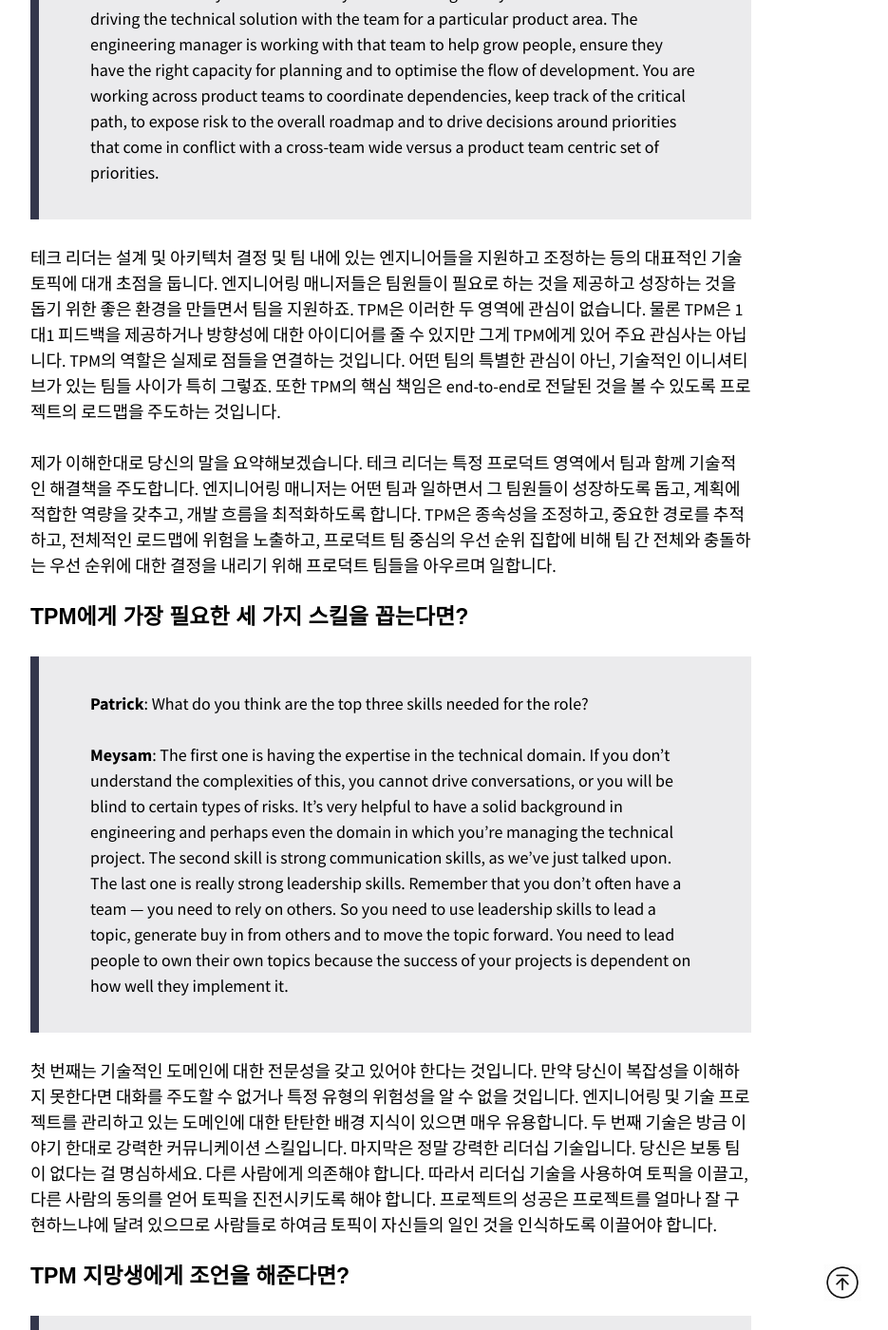
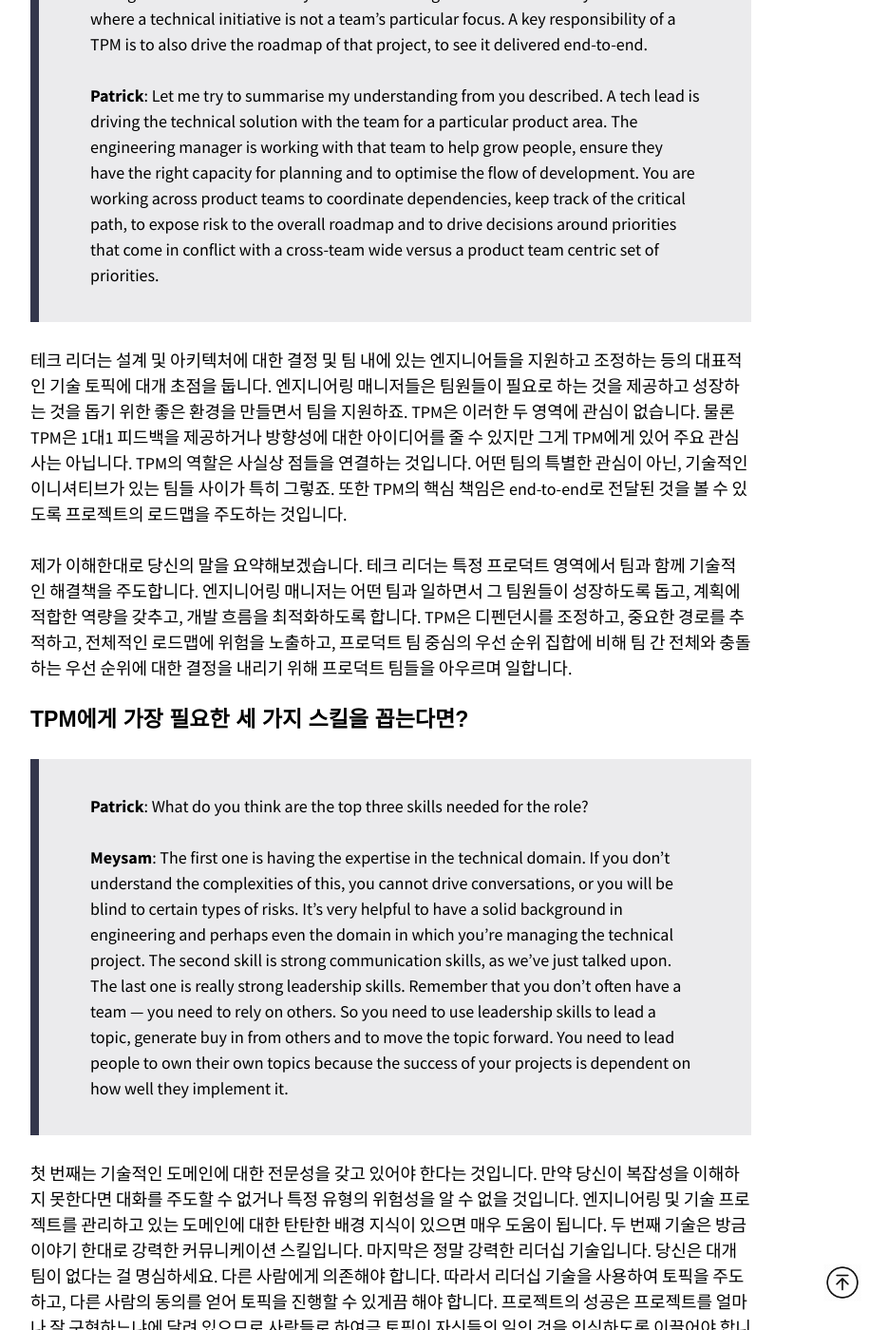
Before and after one commit to olvimama/olvimama.github.io, a Jekyll site: the page built from _posts/2021-05-04-what-is-tpm.md, in a window 1280 px wide and 1400 px high, scrolled down 5041 px. Shown: the whole window at 95% size, without its empty margins (343-1278 px from the left). Built offline with Jekyll 4.4.1, drawn with Linux system fonts in a browser that asks for light colours; nearby versions of some CDN libraries; some of the changed text lies outside the part shown.

Commit message:
번역 어색한 부분 수정

```diff
--- a/_posts/2021-05-04-what-is-tpm.md
+++ b/_posts/2021-05-04-what-is-tpm.md
@@ -25,13 +25,14 @@ tags:
 6. 팀 간 협업 및 커뮤니케이션 능력이 필요하다.
 7. 비즈니스 문제를 해결하기 위해 어떻게 기술을 활용할지 알아야 한다.
 
-이렇게 보면 PM 혹은 PO와의 큰 차이가 없어보인다. 다만 업무에서 기술 사이드에 보다 밀착된 느낌을 받을 뿐.
+이렇게 보면 PM 혹은 PO와의 큰 차이가 없어보인다. 다만 업무에서 기술 사이드에 보다 밀착된 느낌을 받을 뿐.<br>
+하지만 이는 내 착각이었음을 다른 글을 보고 알게 됐다. 그 글은 이제 곧 소개하겠다.
 
 * * *
 
 보다 자세한 내용을 알고자 영어로 검색을 했다. 다행히 꽤 괜찮은 검색 결과를 얻었다. `What does a Technical Program Manager do?` 라는, 내가 궁금한 것을 묻고 있는 인터뷰를 발견한 것! 2년 전의 인터뷰이므로 지금은 TPM의 RnR이 변경되었을 수 있지만 TPM이라는 직무가 세상에 나온지 얼마 안될 때의 시점으로 보여 개념을 잡기에는 충분해보였다. 나와 같은 사람들에게 도움이 될 수 있을까 싶어, 인터뷰 중 일부를 인용 및 번역해보았다.
 
-질문의 경우 축약해서 번역하고 답변 번역에 치중했으며, 번역에 오류가 있을 수 있는 점을 양해 부탁드립니다.
+질문의 경우 축약해서 번역하고 답변 번역에 치중했으며, 일부 의역이 있습니다. 또한 번역에 오류가 있을 수 있는 점을 양해 부탁드립니다.
 {: .notice}
 
 {% include toc %}
@@ -43,13 +44,13 @@ tags:
 > **Patrick**: You’re in this role, “Technical Program Manager”. How do you describe this role to other people?<br><br>
 > **Meysam**: This role manages multiple areas at the same time and mostly focused on technical projects. This means the person playing the role should have a technical background but also have great project management skills to manage programs of work. This is a very complex role requiring many interdisciplinary skills. This role coordinates projects across many teams who all have stakes in a technical project. This person requires a technical background because they need to understand and traverse technical dependencies, work very closely with deeply technical people and at the same time manage the roadmap and often non-technical stakeholders to ensure teams are on track.
 
-이 역할은 동시에 여러 영역을 관리하며 주로 기술 프로젝트에 중점을 둡니다. 이것은 즉, TPM의 경우 기술적인 배경 지식을 가져야할 필요가 있고, 뿐만 아니라 작업 프로그램을 관리할 수 있는 훌륭한 프로젝트 관리 스킬을 가져야만 한다는 걸 뜻합니다. 박학다식할 필요가 있는 복잡한 역할인 거죠. 기술 프로젝트에 이해 관계가 있는 복수의 팀이 연관된 프로젝트들을 조정합니다. TPM은 기술적인 배경지식이 반드시 필요합니다. 기술적인 종속성을 이해 및 고찰해야 하고, 기술 인력과 매우 밀접하게 일해야 하고, 동시에 팀들의 업무가 순조로이 진행되도록 로드맵 및 비기술 이해관계자를 관리해야 하기 때문입니다.
+이 역할은 동시에 여러 영역을 관리하며 주로 기술 프로젝트에 중점을 둡니다. 이것은 즉, TPM의 경우 기술적인 배경 지식을 가져야할 필요가 있고, 뿐만 아니라 작업 프로그램을 관리할 수 있는 훌륭한 프로젝트 관리 스킬을 가져야만 한다는 걸 뜻합니다. 박학다식할 필요가 있는 복잡한 역할인 거죠. TPM은 여러 팀이 연관된 프로젝트들을 조정해야 하는데, 이 복수의 팀들은 기술 프로젝트에 이해관계가 있다는 특성이 있습니다. TPM을 하는 사람은 기술적인 배경지식을 요구합니다. 기술적인 디펜던시를 이해 및 고찰해야 하고, 기술 인력과 매우 밀접하게 일해야 하고, 동시에 팀들의 업무가 순조로이 진행되도록 로드맵 및 비기술 이해관계자를 관리해야 하기 때문입니다.
 
 ### Product Manager와의 차이점
 
 > **Patrick**: If I understand it right, this is quite different from a typical product manager role because the nature of the initiative is often deeply technical. In the last example, migrating environments has business value but the topic is deeply technical, requiring a good understanding of infrastructure, configuration and technical dependencies. This is also classically different from a product manager who works with a single team because a change in environment touches almost all teams. Where a product manager may have zero external team dependencies or a few, these projects tend to touch many.
 
-제가 이해한 게 맞다면, 이는 전형적인 프로덕트 매니저 역할과 꽤 다르군요. 마지막 예시에서 환경 마이그레이션 같은 경우 사업적인 가치를 갖고 있지만 매우 기술적이예요. infrastructure, configuration 그리고 기술적인 종속성에 대해 잘 이해하고 있어야 하기 때문이죠. 이는 또한 한 개의 팀하고 일하는 고전적인 프로덕트 매니저와도 다르군요. 거의 모든 팀과 소통한다는 차이가 있어요. 프로덕트 매니저는 0개 혹은 기껏해야 소수의 팀과 종속적인 관계가 있지만 TPM이 하는 프로젝트들은 여러 팀과 관련이 있군요.
+제가 이해한 게 맞다면, 이는 전형적인 프로덕트 매니저 역할과 꽤 다르군요. 업무 성격이 대부분 매우 기술적이예요. 마지막 예시의 마이그레이션 작업 같은 경우 사업적인 가치를 갖고 있지만 매우 기술적이예요. infrastructure, configuration 그리고 기술적인 디펜던시에 대해 잘 이해하고 있어야 하기 때문이죠. 이는 또한 단일 팀하고 일하는 고전적인 프로덕트 매니저와도 다르군요. 거의 모든 팀과 접촉한다는 점이 달라요. 프로덕트 매니저는 0개 혹은 기껏해야 소수의 팀과 의존적인 관계가 있지만 TPM이 하는 프로젝트들은 여러 팀과 관련이 있군요.
 
 ### TPM에게 필요한 역량?
 
@@ -57,16 +58,16 @@ tags:
 > **Meysam**: I believe this is a relatively new role in the market. At least compared to both project and product management. Our industry seems to need this role because you need to have a very strong technical background to understand what you are managing. You need this deep understanding of technical topics, so you can dive into areas where there may be hidden assumptions or complexity to uncover. At the same time, you need someone who can also interpret or translate that complexity into an easy-to-understand format to help leaders and managers make better decisions.<br><br>
 > It’s not enough to be a Product Manager or a Technical Product Manager because you need skills to manage multiple teams and stakeholders. At the same time, a Project Manager is not enough because you also need to have a deep understanding of the area you’re managing. I fell into this role because there are many companies with this need and they’re looking for people with this experience.
 
-TPM은 시장에서 비교적 새로운 역할이라고 봅니다. 최소한 프로젝트 관리 및 프로덕트 관리와 비교해서 말이죠. 관리하는 대상을 이해하려면 매우 강력한 기술적 배경지식을 가져야 할 필요가 있기 때문에 업계에서는 이러한 역할이 필요하다고 생각해요. 어딘가에 감춰진 가설이나 복잡성을 발견하려면 이러한 기술적인 토픽의 깊은 이해가 필요합니다. 또한 리더 및 매니저들이 더 나은 결정을 할 수 있도록 저러한 복잡성을 이해하기 쉬운 포맷으로 해석 혹은 번역할 수 있는 누군가가 필요할 겁니다.
+TPM은 시장에서 비교적 새로운 역할이라고 봅니다. 최소한 프로젝트 관리 및 프로덕트 관리와 비교해서 말이죠. 관리 대상을 이해하려면 매우 강력한 기술적 배경지식을 가져야 할 필요가 있기 때문에 업계에서는 이러한 역할이 필요하다고 생각해요. 어딘가에 감춰진 가설이나 복잡성을 발견하려면 이러한 기술적인 토픽의 깊은 이해가 필요합니다. 또한 리더 및 매니저들이 더 나은 결정을 할 수 있도록 저러한 복잡성을 이해하기 쉬운 포맷으로 해석 혹은 번역할 수 있는 누군가가 필요할 겁니다.
 
-여러 개의 팀과 이해관계자를 관리할 스킬이 필요하다면 프로덕트 매니저나 테크니컬 프로덕트 매니저로는 충분치 않습니다. 관리하는 영역에 대한 깊은 이해가 필요하다는 점에서 프로젝트 매니저 또한 충분하지 않습니다. 많은 회사들이 이러한 경험을 가진 사람을 찾고 있기 때문에 저는 이 역할에 푹 빠졌습니다.
+여러 개의 팀과 이해관계자를 관리할 스킬이 필요한 경우 프로덕트 매니저나 테크니컬 프로덕트 매니저에게 그러한 역량을 요구하기는 어렵습니다. 마찬가지로, 관리 대상에 대한 깊은 이해가 필요한 경우 이러한 니즈는 프로젝트 매니저로 충족시키기 어렵습니다. 많은 회사들이 이러한 경험을 가진 사람을 필요로 하고 또한 찾고 있기 때문에 저는 이 역할에 푹 빠졌습니다.
 
 ### TPM의 차별화 포인트?
 
 > **Patrick**: How would you describe the main value add for this role? Why can’t a team, or existing roles take care of this?<br><br>
 > **Meysam**: It’s a good question. I’m sure everyone can take care of some aspect. Let’s take a role of a Product Manager. That person is focused very much on a product area, or a piece of software they are delivering. They often don’t have time to manage technical integrations of that product. A TPM on the other hand doesn’t focus on a single area, but ensures a technical project moves forward. They use their technical background to ensure all dependencies and technical integrations move forward for the project, and not just a single product area. A TPM create a project roadmap based on this understanding and also communicates this to management to show milestones in a much easier to read way. A TPM is able to break down very complex technical projects, abstract technical complexity and can present this information to non-technical stakeholders who need to be informed and made aware of risks and trade-offs as a project progresses.
 
-모든 사람은 일부 측면을 본다고 생각합니다. 프로덕트 매니저를 볼까요? 그 사람은 프로덕트의 어떤 영역 혹은 배포하는 소프트웨어의 일부에 매우 집중합니다. 그들은 대개 그 프로덕트의 기술적인 통합을 관리할 시간이 없죠. 반면 TPM은 단일 영역에 집중하지 않고 기술적인 프로젝트를 앞으로 나아가게 하죠. 그들은 단지 하나의 프로덕트 영역이 아니라, 프로젝트에 대해 모든 종속성과 기술 통합이 진행되도록 하고자 그들의 기술적인 배경지식을 사용합니다. TPM은 이러한 이해를 바탕으로 프로젝트 로드맵을 만들고 또한 더 읽기 쉬운 방법으로 마일스톤을 보여주고자 매니지먼트와 로드맵에 대해 커뮤니케이션 합니다. TPM은 매우 복잡한 기술적인 프로젝트, 추상적인 기술 복잡성을 분석할 수 있고, 프로젝트가 진행됨에 따라 위험과 절충안을 알고 있어야 하는 비기술적 이해관계자에게 이러한 정보를 제공할 수 있습니다.
+모든 사람은 일부 측면만 볼 수 있다고 생각합니다. 프로덕트 매니저를 볼까요? 그 사람은 프로덕트의 어떤 영역 혹은 출시하하는 소프트웨어의 일부에 매우 집중합니다. 그들은 대개 그 프로덕트의 기술적인 통합을 관리할 시간이 없죠. 반면 TPM은 단일 영역에 집중하지 않고 기술적인 프로젝트가 진행되게 하죠. 그들은 단지 하나의 프로덕트 영역이 아니라, 프로젝트에 대한 모든 디펜던시와 기술적인 통합이 진행되도록 하고자 그들의 기술적인 배경지식을 사용합니다. TPM은 이러한 이해를 바탕으로 프로젝트 로드맵을 만들고 또한 더 읽기 쉬운 방법으로 마일스톤을 보여주고자 매니지먼트와 로드맵에 대해 커뮤니케이션 합니다. TPM은 매우 복잡한 기술적인 프로젝트, 추상적인 기술적 복잡도를 분석할 수 있고, 프로젝트가 진행됨에 따라 위험과 절충안을 알고 있어야 하는 비기술적 이해관계자에게 이러한 정보를 제공할 수 있습니다.
 
 ### 테크 리더 및 엔지니어링 매니저와의 차이점?
 
@@ -74,37 +75,37 @@ TPM은 시장에서 비교적 새로운 역할이라고 봅니다. 최소한 프
 > **Meysam**: Tech Leads are mostly focused on leading technical topics such as design and architectural decisions and enabling and aligning engineers within their team. Engineering Managers support the team, by creating the right environment for teams to deliver what they need and grow. A TPM does not focus on these two areas. Of course, a TPM can provide 1–1 feedback or give ideas on direction but that’s not their strong focus. Their role is really about connecting the dots. Particularly across teams where a technical initiative is not a team’s particular focus. A key responsibility of a TPM is to also drive the roadmap of that project, to see it delivered end-to-end.<br><br>
 > **Patrick**: Let me try to summarise my understanding from you described. A tech lead is driving the technical solution with the team for a particular product area. The engineering manager is working with that team to help grow people, ensure they have the right capacity for planning and to optimise the flow of development. You are working across product teams to coordinate dependencies, keep track of the critical path, to expose risk to the overall roadmap and to drive decisions around priorities that come in conflict with a cross-team wide versus a product team centric set of priorities.
 
-테크 리더는 설계 및 아키텍처 결정 및 팀 내에 있는 엔지니어들을 지원하고 조정하는 등의 대표적인 기술 토픽에 대개 초점을 둡니다. 엔지니어링 매니저들은 팀원들이 필요로 하는 것을 제공하고 성장하는 것을 돕기 위한 좋은 환경을 만들면서 팀을 지원하죠. TPM은 이러한 두 영역에 관심이 없습니다. 물론 TPM은 1대1 피드백을 제공하거나 방향성에 대한 아이디어를 줄 수 있지만 그게 TPM에게 있어 주요 관심사는 아닙니다. TPM의 역할은 실제로 점들을 연결하는 것입니다. 어떤 팀의 특별한 관심이 아닌, 기술적인 이니셔티브가 있는 팀들 사이가 특히 그렇죠. 또한 TPM의 핵심 책임은 end-to-end로 전달된 것을 볼 수 있도록 프로젝트의 로드맵을 주도하는 것입니다.
+테크 리더는 설계 및 아키텍처에 대한 결정 및 팀 내에 있는 엔지니어들을 지원하고 조정하는 등의 대표적인 기술 토픽에 대개 초점을 둡니다. 엔지니어링 매니저들은 팀원들이 필요로 하는 것을 제공하고 성장하는 것을 돕기 위한 좋은 환경을 만들면서 팀을 지원하죠. TPM은 이러한 두 영역에 관심이 없습니다. 물론 TPM은 1대1 피드백을 제공하거나 방향성에 대한 아이디어를 줄 수 있지만 그게 TPM에게 있어 주요 관심사는 아닙니다. TPM의 역할은 사실상 점들을 연결하는 것입니다. 어떤 팀의 특별한 관심이 아닌, 기술적인 이니셔티브가 있는 팀들 사이가 특히 그렇죠. 또한 TPM의 핵심 책임은 end-to-end로 전달된 것을 볼 수 있도록 프로젝트의 로드맵을 주도하는 것입니다.
 
-제가 이해한대로 당신의 말을 요약해보겠습니다. 테크 리더는 특정 프로덕트 영역에서 팀과 함께 기술적인 해결책을 주도합니다. 엔지니어링 매니저는 어떤 팀과 일하면서 그 팀원들이 성장하도록 돕고, 계획에 적합한 역량을 갖추고, 개발 흐름을 최적화하도록 합니다. TPM은 종속성을 조정하고, 중요한 경로를 추적하고, 전체적인 로드맵에 위험을 노출하고, 프로덕트 팀 중심의 우선 순위 집합에 비해 팀 간 전체와 충돌하는 우선 순위에 대한 결정을 내리기 위해 프로덕트 팀들을 아우르며 일합니다.
+제가 이해한대로 당신의 말을 요약해보겠습니다. 테크 리더는 특정 프로덕트 영역에서 팀과 함께 기술적인 해결책을 주도합니다. 엔지니어링 매니저는 어떤 팀과 일하면서 그 팀원들이 성장하도록 돕고, 계획에 적합한 역량을 갖추고, 개발 흐름을 최적화하도록 합니다. TPM은 디펜던시를 조정하고, 중요한 경로를 추적하고, 전체적인 로드맵에 위험을 노출하고, 프로덕트 팀 중심의 우선 순위 집합에 비해 팀 간 전체와 충돌하는 우선 순위에 대한 결정을 내리기 위해 프로덕트 팀들을 아우르며 일합니다.
 
 ### TPM에게 가장 필요한 세 가지 스킬을 꼽는다면?
 
 > **Patrick**: What do you think are the top three skills needed for the role?<br><br>
 > **Meysam**: The first one is having the expertise in the technical domain. If you don’t understand the complexities of this, you cannot drive conversations, or you will be blind to certain types of risks. It’s very helpful to have a solid background in engineering and perhaps even the domain in which you’re managing the technical project. The second skill is strong communication skills, as we’ve just talked upon. The last one is really strong leadership skills. Remember that you don’t often have a team — you need to rely on others. So you need to use leadership skills to lead a topic, generate buy in from others and to move the topic forward. You need to lead people to own their own topics because the success of your projects is dependent on how well they implement it.
 
-첫 번째는 기술적인 도메인에 대한 전문성을 갖고 있어야 한다는 것입니다. 만약 당신이 복잡성을 이해하지 못한다면 대화를 주도할 수 없거나 특정 유형의 위험성을 알 수 없을 것입니다. 엔지니어링 및 기술 프로젝트를 관리하고 있는 도메인에 대한 탄탄한 배경 지식이 있으면 매우 유용합니다. 두 번째 기술은 방금 이야기 한대로 강력한 커뮤니케이션 스킬입니다. 마지막은 정말 강력한 리더십 기술입니다. 당신은 보통 팀이 없다는 걸 명심하세요. 다른 사람에게 의존해야 합니다. 따라서 리더십 기술을 사용하여 토픽을 이끌고, 다른 사람의 동의를 얻어 토픽을 진전시키도록 해야 합니다. 프로젝트의 성공은 프로젝트를 얼마나 잘 구현하느냐에 달려 있으므로 사람들로 하여금 토픽이 자신들의 일인 것을 인식하도록 이끌어야 합니다.
+첫 번째는 기술적인 도메인에 대한 전문성을 갖고 있어야 한다는 것입니다. 만약 당신이 복잡성을 이해하지 못한다면 대화를 주도할 수 없거나 특정 유형의 위험성을 알 수 없을 것입니다. 엔지니어링 및 기술 프로젝트를 관리하고 있는 도메인에 대한 탄탄한 배경 지식이 있으면 매우 도움이 됩니다. 두 번째 기술은 방금 이야기 한대로 강력한 커뮤니케이션 스킬입니다. 마지막은 정말 강력한 리더십 기술입니다. 당신은 대개 팀이 없다는 걸 명심하세요. 다른 사람에게 의존해야 합니다. 따라서 리더십 기술을 사용하여 토픽을 주도하고, 다른 사람의 동의를 얻어 토픽을 진행할 수 있게끔 해야 합니다. 프로젝트의 성공은 프로젝트를 얼마나 잘 구현하느냐에 달려 있으므로 사람들로 하여금 토픽이 자신들의 일인 것을 인식하도록 이끌어야 합니다.
 
 ### TPM 지망생에게 조언을 해준다면?
 
 > **Patrick**: What advice would you give to people considering the TPM role?<br><br>
 > **Meysam**: Apart from requiring the skills mentioned above, people should prepare themselves for this being a very high traffic role. This means having many conversations, often tough conversations with many people across an organisation. It depends on the complexity of the program, the size of the company and structure but the role itself requires a lot of adaptability. My advice for dealing with this is ensuring you have a good work-life balance for coping with this.
 
-위에서 언급한 스킬들 외에도 사람들은 트래픽이 매우 높은 역할에 대비해야 합니다. 이는 조직 전체에서 많은 사람들과 많은 대화를 한다는 의미이고, 종종 힘든 대화를 나눠야 할 수 있습니다. 프로그램의 복잡성, 회사의 규모 및 구조에 따라 다르지만 역할 자체에는 많은 적응성이 필요합니다. 이 문제를 해결하기 위한 저의 조언은 일과 삶의 균형을 잘 유지하라는 것입니다.
+위에서 언급한 스킬들 외에도 자신의 업무 트래픽이 매우 높을 수 있다는 점을 대비해야 합니다. 이는 조직 전체에서 많은 사람들과 많은 대화를 한다는 의미이고, 종종 힘든 대화를 나눠야 할 수 있습니다. 프로그램의 복잡성, 회사의 규모 및 구조에 따라 다르지만 역할 자체에는 많은 융통성이 필요합니다. 이 문제를 해결하기 위한 저의 조언은 일과 삶의 균형을 잘 유지하라는 것입니다.
 
 ### 이미 TPM을 하고 있는 사람에게 조언을 해준다면?
 
 > **Patrick**: If someone is already in this role, what advice would you give them?<br><br>
 > **Meysam**: If you’re in this role, you’ll realise it requires a lot of context switching across people, teams and projects. You shouldn’t look at this role like you do as an engineer — with a binary perspective. It’s rare you have a day with a clear success or failure. You’re there to enable others to drive a topic forward on its milestones. Change your mindset from execution to enablement. Instead of doing, you will need to talk, communicate, lead and enable people from many different perspectives, teams and roles to lead a project to success.
 
-이 역할을 맡고 있다면 사람, 팀 그리고 프로젝트 간에 많은 컨텍스트 스위칭이 필요하다는 것을 알겁니다. 엔지니어처럼 0 혹은 1과 같은 관점으로 이 역할을 바라보면 안됩니다. 성공과 실패가 분명한 하루를 보내는 경우는 드뭅니다. 다른 사람들이 마일스톤에 따라 토픽을 진행시킬 수 있도록 도와줍니다. 직접적인 실행이 아닌 다른 사람을 성공하게 하는 방향로 당신의 마음가짐을 변경하세요. 다양한 관점, 팀 및 역할을 가진 사람들이 프로젝트를 성공시킬 수 있도록 이야기하고, 커뮤니케이션 하고, 이끌고, 능력을 줘야 합니다.
+이 역할을 맡고 있다면 사람, 팀 그리고 프로젝트 간에 많은 컨텍스트 스위칭이 필요하다는 것을 알겁니다. 엔지니어처럼 0 아니면 1과 같은 관점으로 이 역할을 바라보면 안됩니다. 성공과 실패가 분명한 하루를 보내는 경우는 드뭅니다. 다른 사람들이 마일스톤에 따라 토픽을 진행시킬 수 있도록 도와줍니다. 직접적인 실행이 아닌 다른 사람을 성공하게 하는 방향로 당신의 마음가짐을 변경하세요. 다양한 관점, 팀 및 역할을 가진 사람들이 프로젝트를 성공시킬 수 있도록 이야기하고, 커뮤니케이션 하고, 이끌고, 능력을 줘야 합니다.
 
 * * *
 
 요약하자면 결국 위에 적었던 [공통 분모](#tpm-jd)와 크게 다르지 않은 것 같다.
 
 * 특정 팀과 하는 일이 아닌, 여러 팀에 걸쳐서 일을 한다. 따라서 큰 그림을 그릴 수 있어야 한다.
-* 일이 잘 진행되게 하도록 돕는 역할이며, 진행을 방해할 수 있는 기술적 이슈를 발견하는 능력이 중요하다.
+* 일이 잘 진행될 수 있게 돕는 역할이며, 진행을 방해할 수 있는 기술적 이슈를 발견하는 능력이 중요하다.
 * 어떤 기술 이슈를 해결해야 할지 파악하고, 그 이슈가 일부 팀에는 당장 문제가 되지 않더라도 해결하도록 설득할 수 있어야 한다.
 * 기술 직군이 아닌 사람에게 기술적 이슈를 잘 이해할 수 있도록 설명할 수 있어야 한다.
 
```
